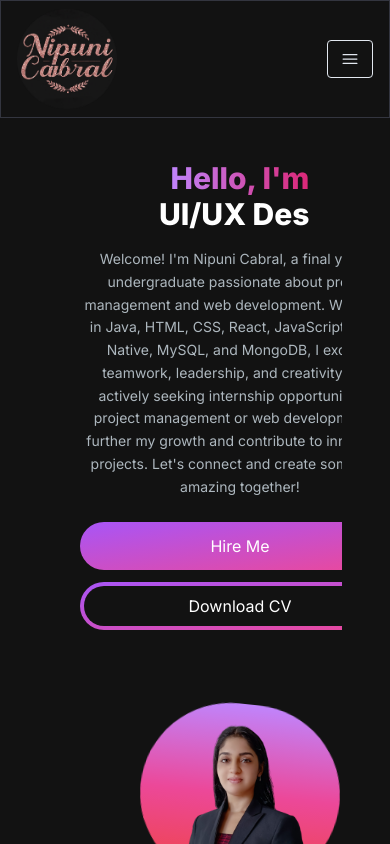
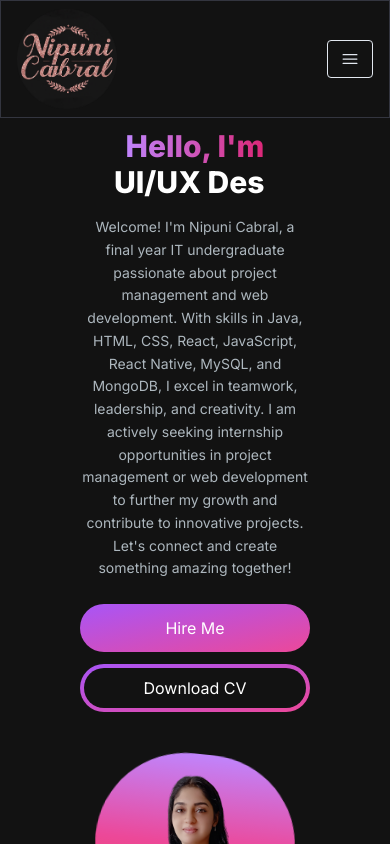
Before and after one commit to cabral0413/MyPortfolio, a Next.js app: page / in a window 390 px wide. Shown: the top 844 px of the page. Built offline with nearby package versions, Linux system fonts and the light colour scheme.

Commit message:
update hero section

```diff
--- a/src/app/components/HeroSection.jsx
+++ b/src/app/components/HeroSection.jsx
@@ -7,9 +7,9 @@ import Link from "next/link";
 
 const HeroSection = () => {
   return (
-    <section className="py-8 lg:py-16 relative z-0 overflow-hidden">
+    <section className="lg:py-16 relative z-0 overflow-hidden">
       <div className="container mx-auto px-4 sm:px-6 lg:px-8">
-        <div className="grid grid-cols-1 lg:grid-cols-12 gap-8">
+        <div className="grid grid-cols-1 lg:grid-cols-12">
           <motion.div
             initial={{ opacity: 0, scale: 0.5 }}
             animate={{ opacity: 1, scale: 1 }}
```
